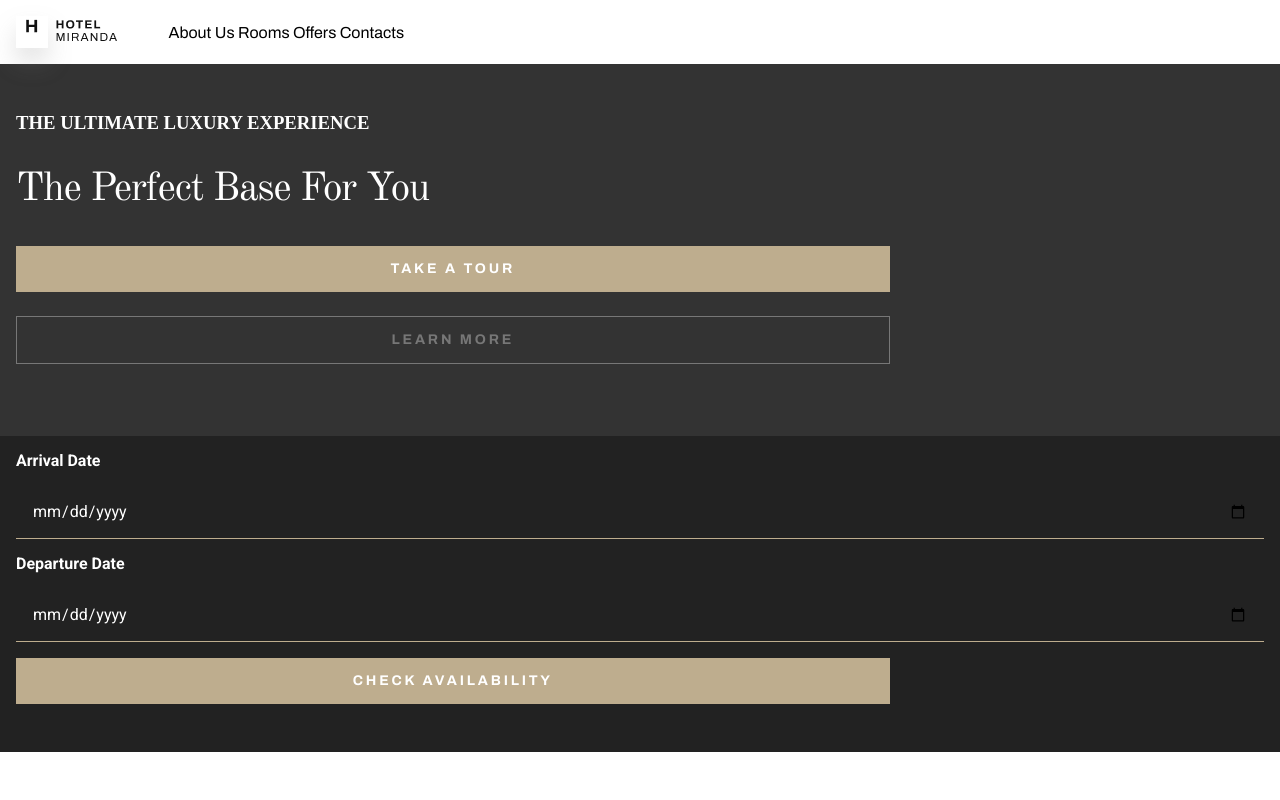
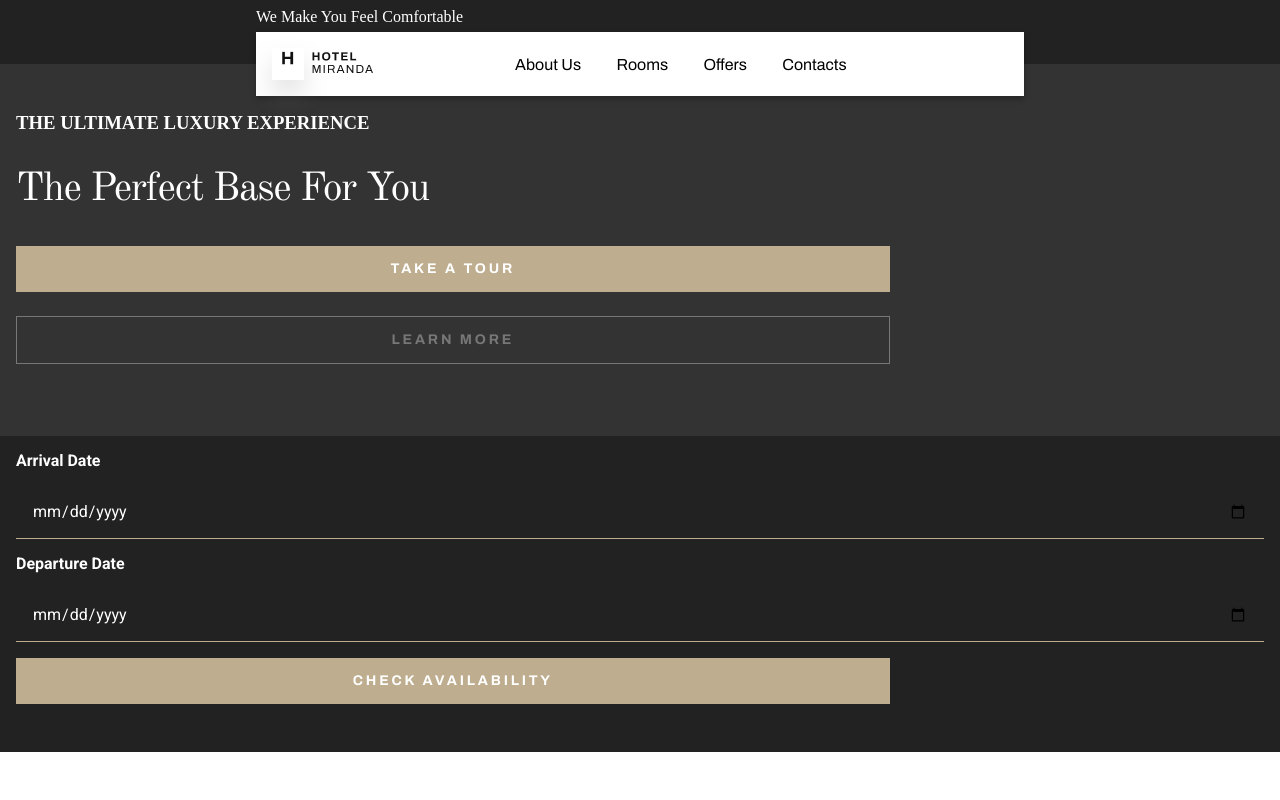
Before and after one commit to VickyCrow/hotel-miranda, a website: page index.html in a window 1280 px wide. Shown: the top 800 px of the page. Drawn offline with nearby package versions, Linux system fonts and the light colour scheme.

Commit message:
header terminado

```diff
--- a/index.html
+++ b/index.html
@@ -18,8 +18,11 @@
 
 </head>
 <body>
-    <header>
+    <header class="black-background">
 
+        <p>We Make You Feel Comfortable</p>
+
+        <div>
             <details>
                 <summary>
 
@@ -53,6 +56,8 @@
                 <button class="square-button" id="profile-icon-button"><img src="../img/header/user_icon.png" alt=""></button>
                 <button class="square-button" id="search-icon-button"><img src="../img/header/search_icon.png" alt=""></button>
             </div>
+        </div>
+
 
     </header>
     <main>
--- a/styles/scss/components/_header.scss
+++ b/styles/scss/components/_header.scss
@@ -2,12 +2,17 @@
 
 header{
 
+    & > p{
+        display: none;
+    }
+
+    & > div{
         width: 100%;
         box-shadow: 0px 3px 6px 0px #0000004A;
         padding: 1rem;
         font-family: Archivo;
         font-weight: 400;
-
+        background-color: white;
 
         button,div, details{
             display:inline-block;
@@ -46,6 +51,9 @@ header{
         nav{
             display:none;
         }
+    }
+
+
 
 }
 
@@ -71,6 +79,29 @@ header{
 @media screen and (width >= 1000px){
     header{
 
+        display: flex;
+        position: relative;
+        justify-content: center;
+        width: 100%;
+        height: 4rem;
+
+        & > p {
+            display: block;
+            color: white;
+            position: absolute;
+            left: 20%;
+            top: 0.5rem;
+        }
+
+        & > div{
+
+            min-width: 60%;
+            width: auto;
+            display: flex;
+            justify-content: space-between;
+            position:absolute;
+            top: 50%;
+
             details{
                 & > summary::marker {
                     content:none;
@@ -78,14 +109,20 @@ header{
             }
 
             nav{
-            display: inline-block;
+
+                display:flex;
+                align-items: center;
+
                 vertical-align: middle;
                 margin-left: 3rem;
 
+
                 & > ul {
+
                     & > li {
                         list-style: none;
                         display:inline-block;
+                        margin: 0 1rem;
 
                         & > a {
                             text-decoration: none;
@@ -94,6 +131,13 @@ header{
                     }
                 }
             }
+
+            #header-button-container{
+                position:relative;
+                justify-self: end;
+            }
         }
 
     }
+
+}
```
Also changed, not shown: styles/css/about.css, styles/css/contact.css, styles/css/home.css, styles/css/offers.css, styles/css/room_details.css, styles/css/rooms.css, 6 other files. Lines whose indentation alone changed are shown as unchanged.
